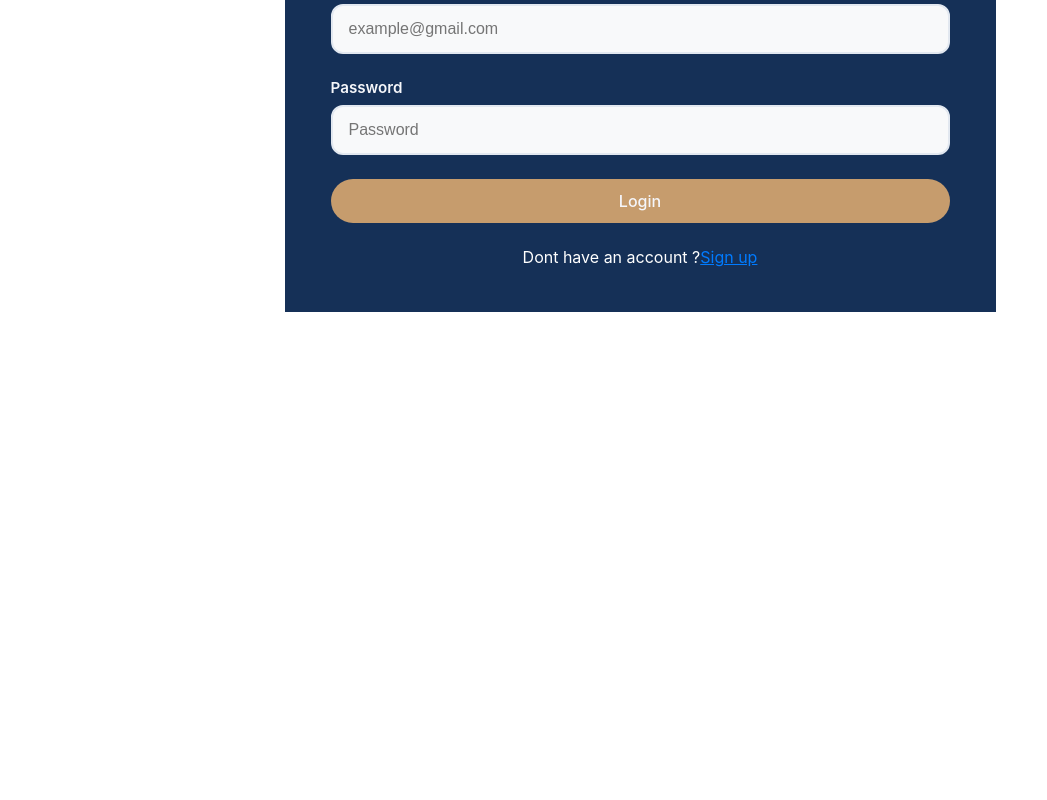
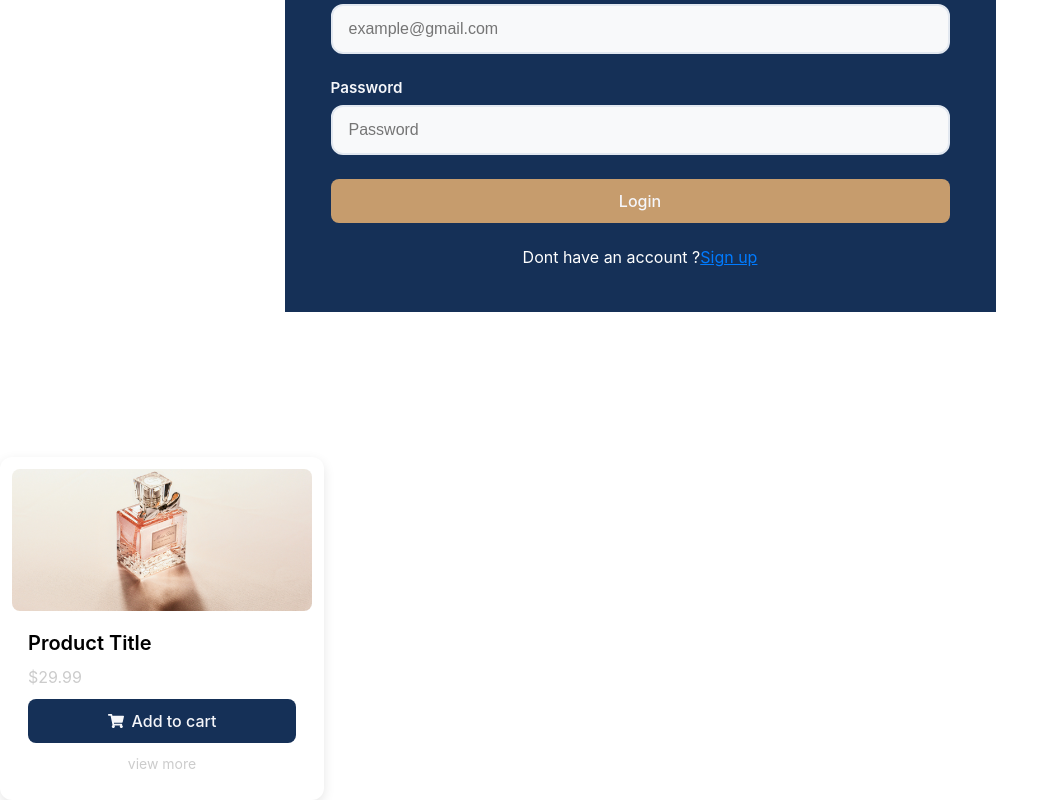
Before and after one commit to maryam-mouslimany/ecommerce, a React (Create React App) app in the folder frontend/: page /login in a window 1280 px wide. Shown: the part 343-1143 px from the top of the page, without its empty margins (0-1047 px from the left). Before the commit the page ends 800 px from the top, so only its background shows below. Built offline with nearby package versions, Linux system fonts and the light colour scheme.

Commit message:
product card

```diff
--- a/frontend/package.json
+++ b/frontend/package.json
@@ -10,6 +10,7 @@
     "@testing-library/user-event": "^14.5.2",
     "react": "^18.3.1",
     "react-dom": "^18.3.1",
+    "react-icons": "^5.5.0",
     "react-redux": "^9.2.0",
     "react-router-dom": "^7.7.1",
     "react-scripts": "5.0.1",
--- a/frontend/src/App.js
+++ b/frontend/src/App.js
@@ -1,6 +1,7 @@
 import "./App.css";
 import { BrowserRouter } from "react-router-dom";
 import { AppRoutes } from "./routes";
+import { Card } from "./components/Card";
 
 function App() {
   return (
@@ -8,6 +9,7 @@ function App() {
       <BrowserRouter>
         <AppRoutes />
       </BrowserRouter>
+      <Card />
     </div>
   );
 }
--- a/frontend/src/components/Button/index.jsx
+++ b/frontend/src/components/Button/index.jsx
@@ -18,6 +18,7 @@ export const Button = ({
   );
   return (
     <button className={className} onClick={onClick}>
+      {iconLeft && <div className={styles.iconLeft}>{iconLeft}</div>}
       {label}
     </button>
   );
--- a/frontend/src/components/Button/index.module.css
+++ b/frontend/src/components/Button/index.module.css
@@ -1,12 +1,13 @@
 .button {
   padding: 0.75rem 1rem;
   border: none;
-  border-radius: 1.75rem;
+  border-radius: 8px;
   cursor: pointer;
   font-weight: 500;
   font-family: inherit;
   text-decoration: none;
   font-size: 1rem;
+  width: 100%;
 }
 
 .button--primary {
--- a/frontend/src/components/Caption/index.jsx
+++ b/frontend/src/components/Caption/index.jsx
@@ -1,10 +1,10 @@
 import styles from "./index.module.css";
 import clsx from "clsx";
 
-export const Caption = (variant) => {
+export const Caption = ({ variant, caption }) => {
   const className = clsx(
     styles.caption,
     variant && styles[`caption--${variant}`]
   );
-  return <div className={className}>index</div>;
+  return <div className={className}>{caption}</div>;
 };
--- a/frontend/src/components/Caption/index.module.css
+++ b/frontend/src/components/Caption/index.module.css
@@ -6,12 +6,11 @@
   font-size: 0.875rem;
 }
 
-.caption--primary {
-  background-color: #153057;
-  color: #f5f6fa;
+.caption--big {
+  font-size: 1rem;
 }
 
-.caption--secondary {
+/* .caption--secondary {
   background-color: #c69c6d;
   color: #f5f6fa;
-}
+} */
--- /dev/null
+++ b/frontend/src/components/Card/index.jsx
@@ -0,0 +1,27 @@
+import styles from "./index.module.css";
+import { Button } from "../Button";
+import { FaShoppingCart } from "react-icons/fa";
+import { Caption } from "../Caption";
+import perfumeImg from "../../assets/images/perfume.jpg";
+
+export const Card = () => {
+  return (
+    <div className={styles.card}>
+      <img src={perfumeImg} alt="Perfume" className={styles.image} />
+      <div className={styles.content}>
+        <h2 className={styles.title}>Product Title</h2>
+        <Caption variant="big" caption="$29.99" />
+        <div className={styles.actions}>
+          <Button
+            label="Add to cart"
+            variant="primary"
+            iconLeft={<FaShoppingCart />}
+          />
+          <button type="button" className={styles.linkButton}>
+            <Caption caption="view more" />
+          </button>
+        </div>
+      </div>
+    </div>
+  );
+};
--- /dev/null
+++ b/frontend/src/components/Card/index.module.css
@@ -0,0 +1,56 @@
+.card {
+  width: 300px;
+  border-radius: 12px;
+  padding: 12px;
+  overflow: hidden;
+  background-color: #fff;
+  box-shadow: 0 4px 12px rgba(0, 0, 0, 0.1);
+  transition: transform 0.2s ease;
+}
+
+.card:hover {
+  transform: translateY(-5px);
+}
+
+.image {
+  width: 100%;
+  height: 142px;
+  object-fit: cover;
+  object-position: center center;
+  border-radius: 8px;
+}
+
+.content {
+  padding-top: 24px;
+  padding: 1rem;
+  text-align: left;
+}
+
+.title {
+  font-size: 1.25rem;
+  font-weight: 600;
+  margin: 0;
+  margin-bottom: 12px;
+}
+
+.actions {
+  display: flex;
+  flex-direction: column;
+  justify-content: space-between;
+  align-items: center;
+  gap: 12px;
+  margin-top: 12px;
+}
+
+.button:hover {
+  background-color: #27ae60;
+}
+.linkButton {
+  background: none;
+  border: none;
+  padding: 0;
+  font: inherit;
+  text-decoration: none;
+  cursor: pointer;
+  display: inline;
+}
```
Also changed, not shown: frontend/src/assets/images/perfume.jpg (added), 1 other file (tests, documents, lock files or other folders).
